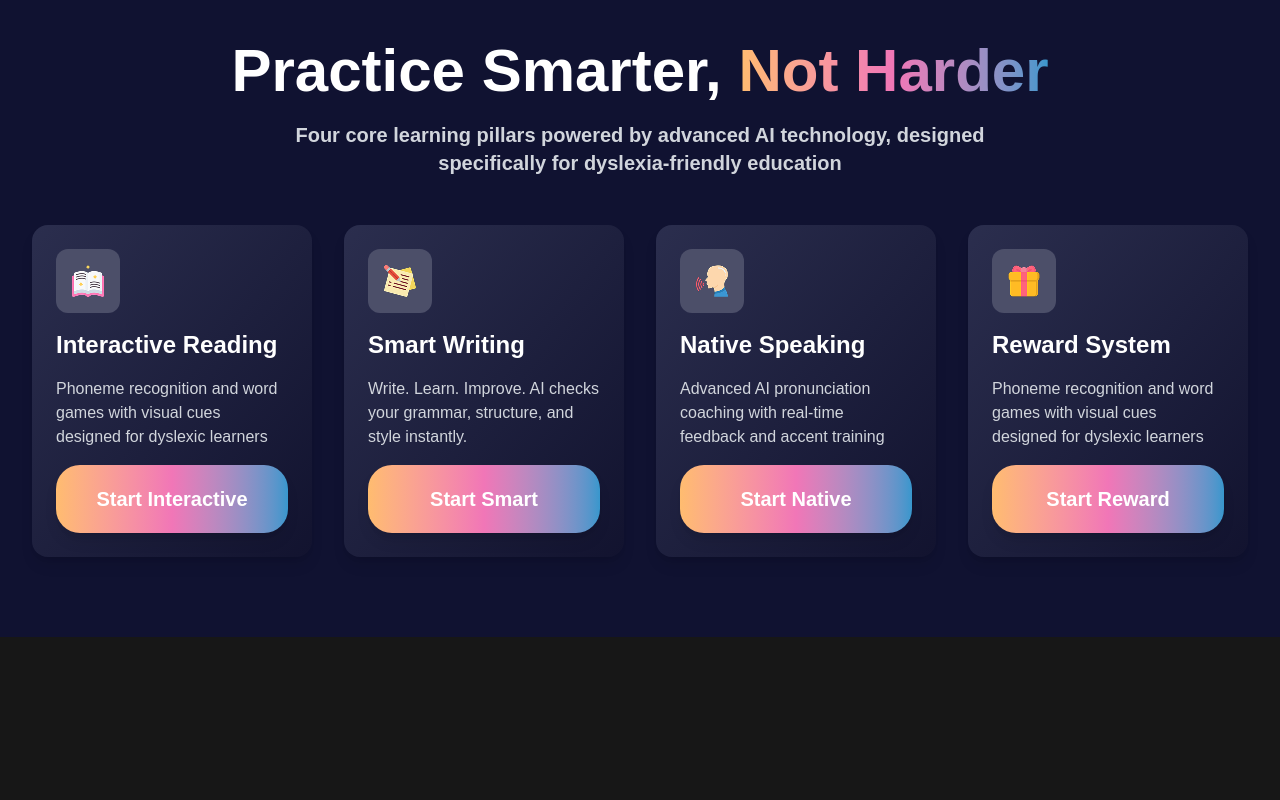
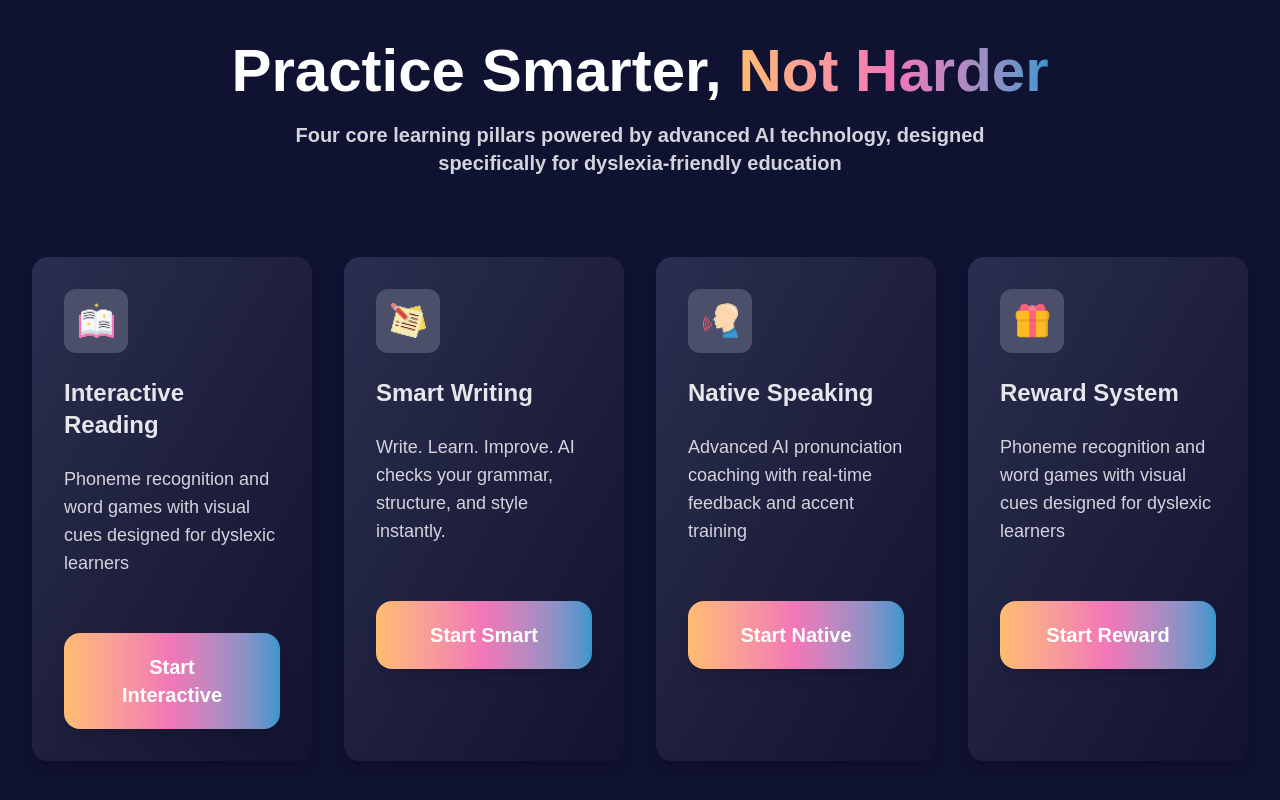
Before and after one commit to Betopia24/antoniotorre773_Web_For_Jobair, a Next.js app: page / in a window 1280 px wide. Shown: the part 1060-1860 px from the top of the page. Before the commit the page ends 1697 px from the top, so only its background shows below. Built offline with nearby package versions, Linux system fonts and the light colour scheme.

Commit message:
UI: Features Modification.

```diff
--- a/components/landing/Features.tsx
+++ b/components/landing/Features.tsx
@@ -16,37 +16,37 @@ const Hero = () => {
         />
 
         {/* Cards Grid */}
-        <div className="grid grid-cols-1 sm:grid-cols-2 lg:grid-cols-4 gap-8 w-full">
+        <div className="mt-8 grid grid-cols-1 sm:grid-cols-2 lg:grid-cols-4 gap-8 w-full">
           {features.map((feature, idx) => (
             <div
               key={idx}
-              className="flex flex-col items-start gap-4 p-6 bg-gradient-to-br from-[#2B2E4E] to-[#12132F] rounded-2xl shadow-lg hover:shadow-2xl transition"
+              className="flex flex-col items-start gap-4 p-8 bg-gradient-to-br from-[#2B2E4E] to-[#12132F] rounded-2xl shadow-lg hover:shadow-2xl transition"
             >
               {/* Icon - rounded square */}
-              <div className="flex items-center justify-center w-16 h-16 rounded-xl bg-[#4C4F69]">
+              <div className="flex items-center justify-center w-16 h-16 rounded-xl bg-[#4C4F69] p-3">
                 <Image
                   src={feature.icon}
                   alt={feature.title}
-                  width={32}
-                  height={32}
+                  width={35}
+                  height={35}
                   className="object-contain"
                 />
               </div>
 
               {/* Title */}
-              <h3 className="text-lg sm:text-xl md:text-2xl font-bold text-white">
+              <h3 className="text-lg sm:text-xl md:text-2xl font-bold text-gray-200 mt-2">
                 {feature.title}
               </h3>
 
               {/* Paragraph */}
-              <p className="text-gray-300 text-sm sm:text-base">
+              <p className="text-gray-300 text-sm sm:text-lg mt-0 sm:mt-2">
                 {feature.paragraph}
               </p>
 
               {/* Button */}
               <a
                 href="#"
-                className="mt-auto inline-block w-full text-center px-5 py-2 sm:px-6 sm:py-3 md:px-8 md:py-4 xl:px-10 xl:py-5 rounded-3xl bg-gradient-to-r from-gradient-from via-gradient-via to-gradient-to font-bold text-white text-sm sm:text-base md:text-lg xl:text-xl shadow-lg transition hover:opacity-90"
+                className="mt-10 inline-block w-full text-center px-5 py-2 sm:px-6 sm:py-3 md:px-8 md:py-4 xl:px-10 xl:py-5 rounded-2xl bg-gradient-to-r from-gradient-from via-gradient-via to-gradient-to font-semibold text-white text-sm sm:text-base md:text-lg xl:text-xl shadow-lg transition hover:opacity-90"
               >
                 Start {feature.title.split(" ")[0]}
               </a>
--- a/components/shared/Navbar.tsx
+++ b/components/shared/Navbar.tsx
@@ -31,7 +31,7 @@ const Navbar = () => {
   return (
     <>
       {/* Desktop + Mobile Navbar */}
-      <div className="fixed top-0 inset-x-0 z-50 backdrop-blur-md">
+      <div className="fixed top-0 inset-x-0 z-50 backdrop-blur-md py-4">
         <div className="app-container flex items-center justify-between py-4 md:py-5 xl:py-4">
           {/* Branding */}
           <div className="text-center">
```
